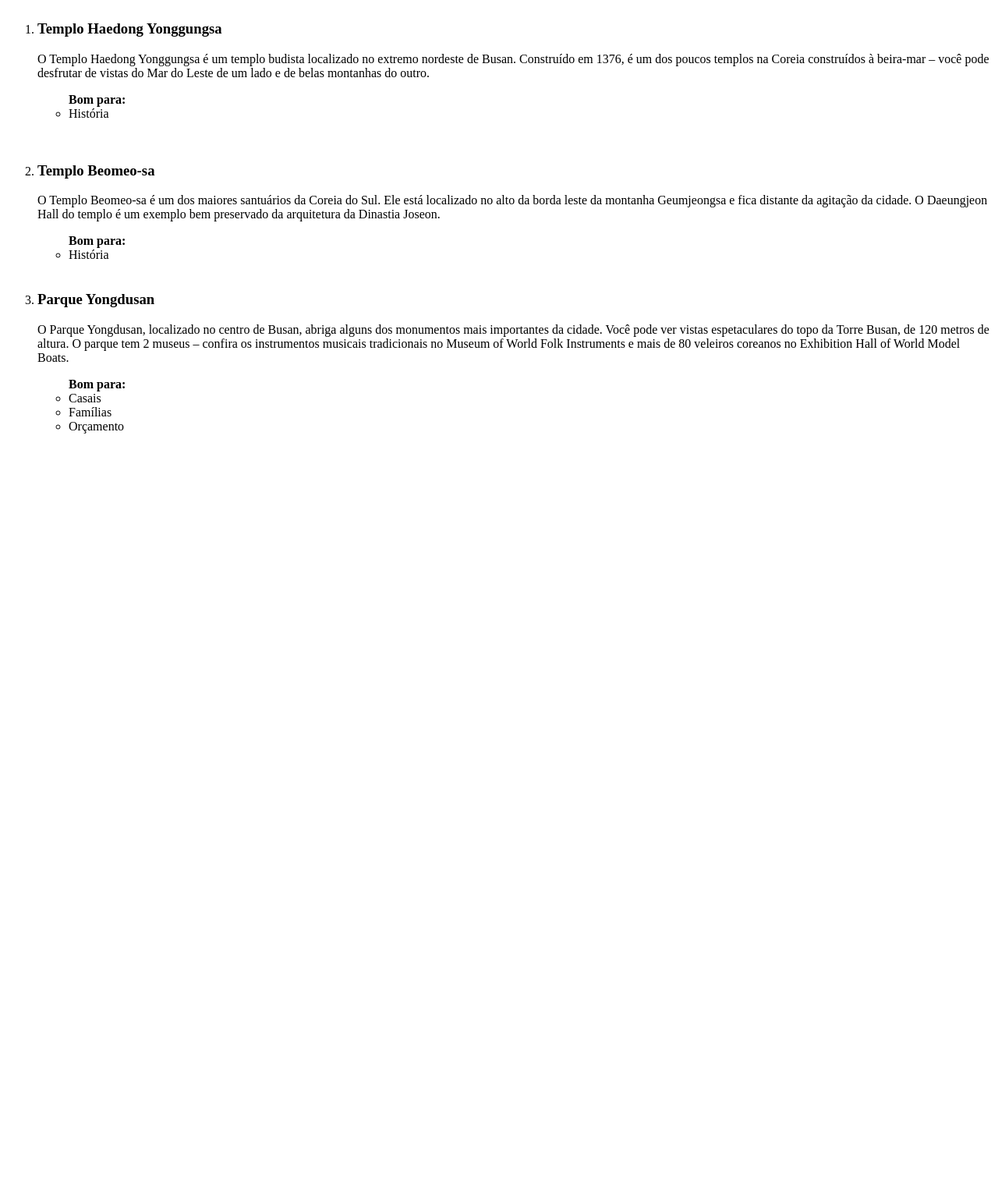
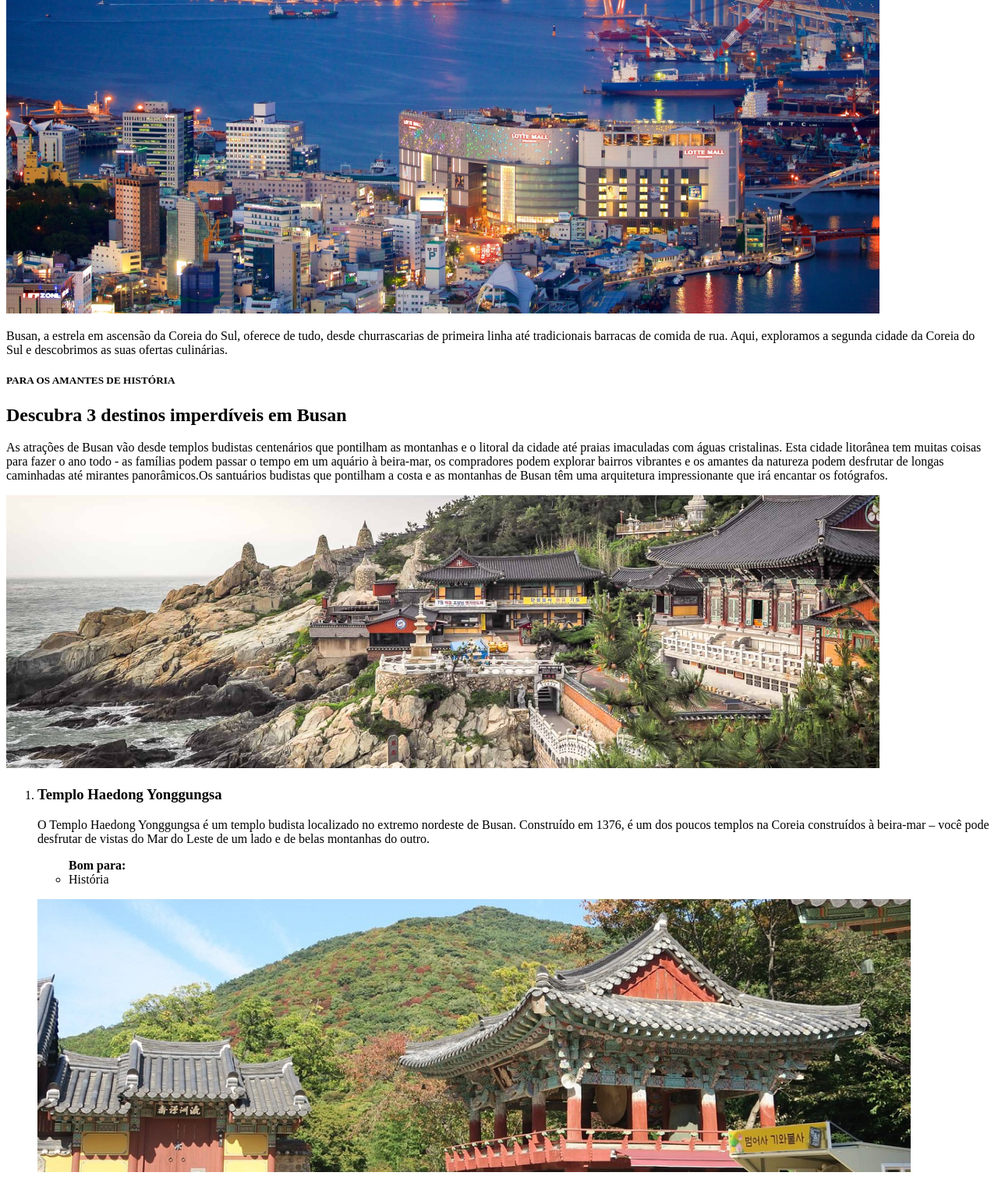
Before and after one commit to barbaramoeller/local, a plain HTML site: page index.html in a window 1280 px wide. Shown: the part 403-1920 px from the top of the page at 78% size. Before the commit the page ends 975 px from the top, so only its background shows below. Drawn offline with Linux system fonts and the light colour scheme.

Commit message:
adicionando imagens

```diff
--- a/index.html
+++ b/index.html
@@ -14,7 +14,7 @@
       <h1>Conheça Busan</h1>
     </section>
     <section id="description">
-    <img src="" alt="">
+    <img src="assets/busan.jpg" alt="Uma imagem do centro da cidade de Busan">
     <p>
       Busan, a estrela em ascensão da Coreia do Sul, oferece de tudo, desde churrascarias de primeira linha até tradicionais barracas de comida de rua. Aqui, exploramos a segunda cidade da Coreia do Sul e descobrimos as suas ofertas culinárias.
     </p>
@@ -25,7 +25,7 @@
       <p>
         As atrações de Busan vão desde templos budistas centenários que pontilham as montanhas e o litoral da cidade até praias imaculadas com águas cristalinas. Esta cidade litorânea tem muitas coisas para fazer o ano todo - as famílias podem passar o tempo em um aquário à beira-mar, os compradores podem explorar bairros vibrantes e os amantes da natureza podem desfrutar de longas caminhadas até mirantes panorâmicos.Os santuários budistas que pontilham a costa e as montanhas de Busan têm uma arquitetura impressionante que irá encantar os fotógrafos.
       </p>
-      <img src="" alt="">
+      <img src="assets/templo one.jpg" alt="Uma foto do templo Haedong">
       <ol>
         <li>
           <h3>Templo Haedong Yonggungsa </h3>
@@ -35,14 +35,14 @@
             <ul><strong>Bom para:</strong>
             <li>História</li></ul>
           </p>
-          <img src="" alt="">
+          <img src="assets/templo two.jpg" alt="Uma foto do templo Beomeo-sa">
         <li><h3>Templo Beomeo-sa</h3></li>
         <p>
           O Templo Beomeo-sa é um dos maiores santuários da Coreia do Sul. Ele está localizado no alto da borda leste da montanha Geumjeongsa e fica distante da agitação da cidade. O Daeungjeon Hall do templo é um exemplo bem preservado da arquitetura da Dinastia Joseon.
         </p>
         <ul><strong>Bom para:</strong>
           <li>História</li></ul>
-        <img src="" alt="">
+        <img src="assets/parque.jpg" alt="Uma imagem do parque Yongdusan">
         <li><h3>Parque Yongdusan</h3></li>
         <p>
           O Parque Yongdusan, localizado no centro de Busan, abriga alguns dos monumentos mais importantes da cidade. Você pode ver vistas espetaculares do topo da Torre Busan, de 120 metros de altura. O parque tem 2 museus – confira os instrumentos musicais tradicionais no Museum of World Folk Instruments e mais de 80 veleiros coreanos no Exhibition Hall of World Model Boats.
```
Also changed, not shown: assets/busan.jpg (added), assets/parque.jpg (added), assets/templo one.jpg (added), assets/templo two.jpg (added), 1 other file.
